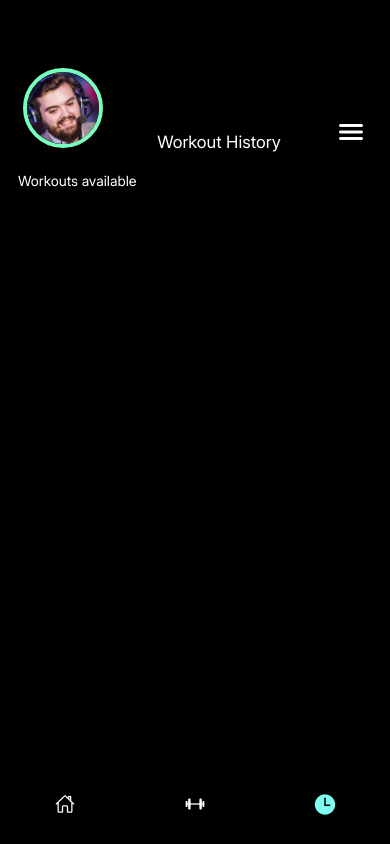
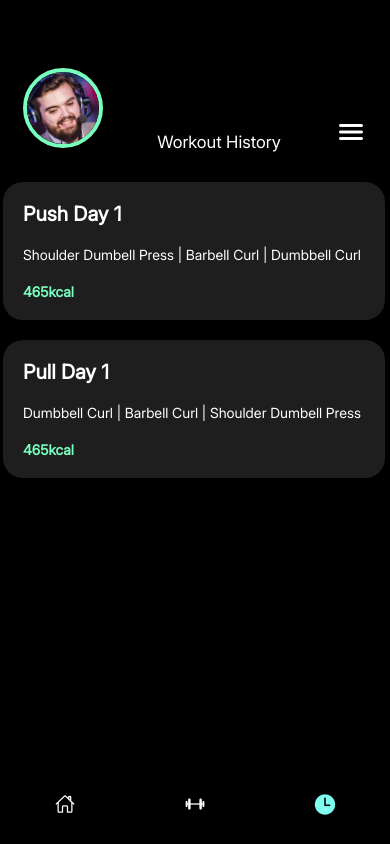
Before and after one commit to andrei-0000/GymIOS, a React Native app: screen /History in a window 390 px wide. Built offline with nearby package versions, Linux system fonts and the light colour scheme.

Commit message:
added history screen

```diff
--- /dev/null
+++ b/components/WorkoutHistoryCard.tsx
@@ -0,0 +1,76 @@
+import React from "react";
+import { Dimensions, View, Text, StyleSheet } from "react-native";
+import { COLORS } from "../theme/theme";
+import { Workout } from "../data/data";
+
+const CARD_WIDTH = Dimensions.get("window").width * 0.98;
+
+interface WorkoutHistoryCardProps {
+  workout: Workout;
+}
+
+function WorkoutHistoryCard({ workout }: WorkoutHistoryCardProps) {
+  const { id, name, exercises, date } = workout;
+
+  return (
+    <View style={styles.card}>
+      <View style={styles.HeaderContainer}>
+        <Text style={styles.HeaderTextStyle}>{name}</Text>
+        <Text style={styles.SmallTextStyle}>{date?.toString()}</Text>
+      </View>
+      <Text numberOfLines={1} style={styles.NormalTextStyle}>
+        {exercises?.map((exercise) => exercise.name).join(" | ")}
+      </Text>
+      <Text style={styles.MoreTextStyle}>465kcal</Text>
+    </View>
+  );
+}
+
+const styles = StyleSheet.create({
+  card: {
+    backgroundColor: COLORS.cardGrey,
+    width: CARD_WIDTH,
+    padding: 20,
+    gap: 20,
+    marginVertical: 10,
+    borderRadius: 20,
+    flexDirection: "column",
+    justifyContent: "flex-start",
+  },
+  HeaderContainer: {
+    flexDirection: "row",
+    alignItems: "center",
+    justifyContent: "space-between",
+  },
+  HeaderTextStyle: {
+    fontFamily: "inter",
+    fontSize: 20,
+    color: COLORS.white,
+    paddingHorizontal: 0,
+    paddingTop: 0,
+    fontWeight: "bold",
+    marginBottom: 0,
+    flex: 4,
+  },
+  NormalTextStyle: {
+    fontFamily: "inter",
+    flex: 1,
+    fontSize: 14,
+    color: COLORS.white,
+    fontWeight: "400",
+  },
+  SmallTextStyle: {
+    fontFamily: "inter",
+    fontSize: 10,
+    color: COLORS.seaBlue,
+    flex: 2,
+  },
+  MoreTextStyle: {
+    fontFamily: "inter",
+    fontSize: 14,
+    color: COLORS.brightGreen,
+    fontWeight: "bold",
+  },
+});
+
+export default WorkoutHistoryCard;
--- a/screens/HistoryScreen.tsx
+++ b/screens/HistoryScreen.tsx
@@ -5,6 +5,7 @@ import { useBottomTabBarHeight } from "@react-navigation/bottom-tabs";
 import { StatusBar } from "expo-status-bar";
 import { COLORS } from "../theme/theme";
 import HeaderBar from "../components/HeaderBar";
+import WorkoutHistoryCard from "../components/WorkoutHistoryCard";
 
 const HistoryScreen = () => {
   const workoutHistory = useStore((state: any) => state.UserWorkouts);
@@ -18,11 +19,16 @@ const HistoryScreen = () => {
         contentContainerStyle={styles.ScrollViewFlex}
       >
         <View style={[styles.ScrollViewInner, { marginBottom: tabBarHeight }]}>
+          <HeaderBar title="Workout History" />
+
           <View style={styles.ItemContainer}>
-            <HeaderBar title="Workout History" />
             {workoutHistory.length > 0 ? (
               <View style={styles.ListItemContainer}>
-                <Text style={styles.NormalTextStyle}>Workouts available</Text>
+                {workoutHistory
+                  .toReversed()
+                  .map((workout: any, index: number) => (
+                    <WorkoutHistoryCard workout={workout} />
+                  ))}
               </View>
             ) : (
               <Text>No workouts yet</Text>
@@ -58,8 +64,8 @@ const styles = StyleSheet.create({
     fontWeight: "400",
   },
   ListItemContainer: {
-    paddingHorizontal: 15,
-    gap: 30,
+    paddingHorizontal: 0,
+    gap: 0,
   },
 });
 
```
